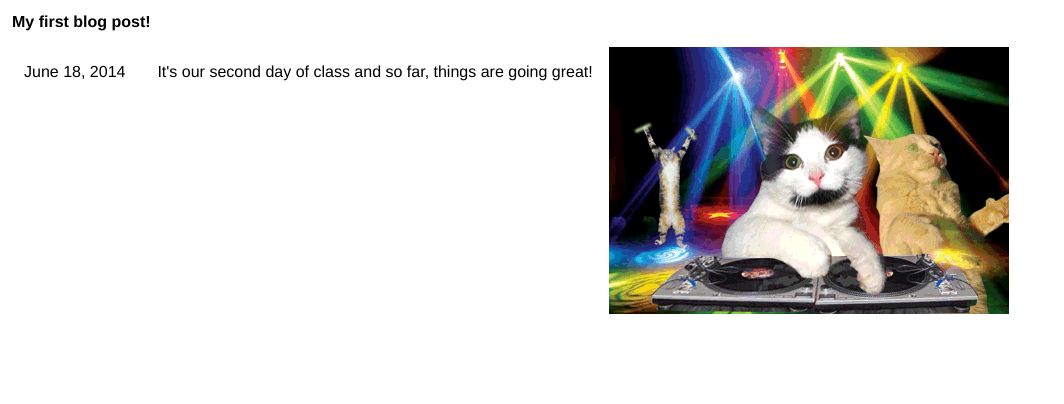
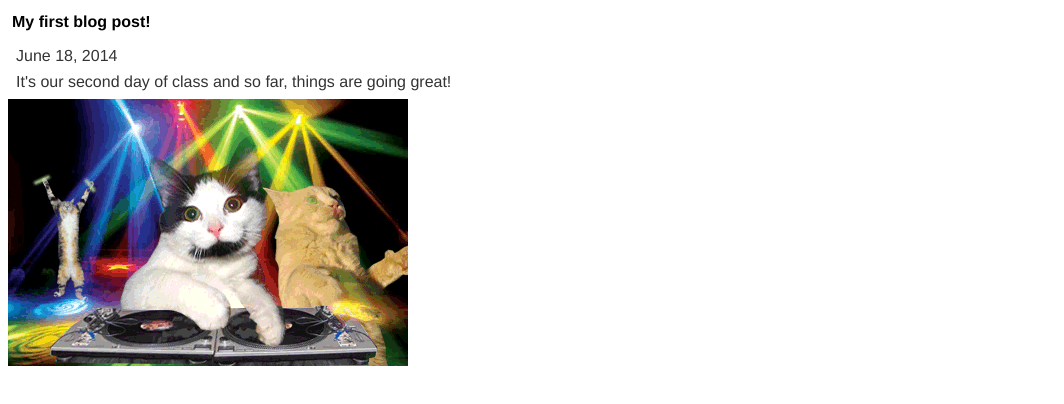
Before and after one commit to brickaa/blog, a plain HTML site: page posts/6_18_14/index.html in a window 1280 px wide. Shown: the part 86-490 px from the top of the page, without its empty margins (0-1064 px from the left). Drawn offline with Linux system fonts and the light colour scheme.

Commit message:
moved giphy, modified styles

```diff
--- a/style.css
+++ b/style.css
@@ -46,8 +46,10 @@ a:hover {
 	height: 250px;
 	float: left;
 }
-.date {
-	display: inline;
+.date p {
+	display: inline-block;
+	margin: 0;
+	float: none;
 }
 .about-me {
 	display: inline-block;
@@ -56,3 +58,10 @@ a:hover {
 	display: inline-block;
 	padding: 0 1em;
 }
+.post p {
+	margin: 0.5em;
+	font-family: Helvetica;
+	font-size: 16px;
+	color: #333333;
+	float: none;
+}
```
Also changed, not shown: giphy.gif (deleted).
